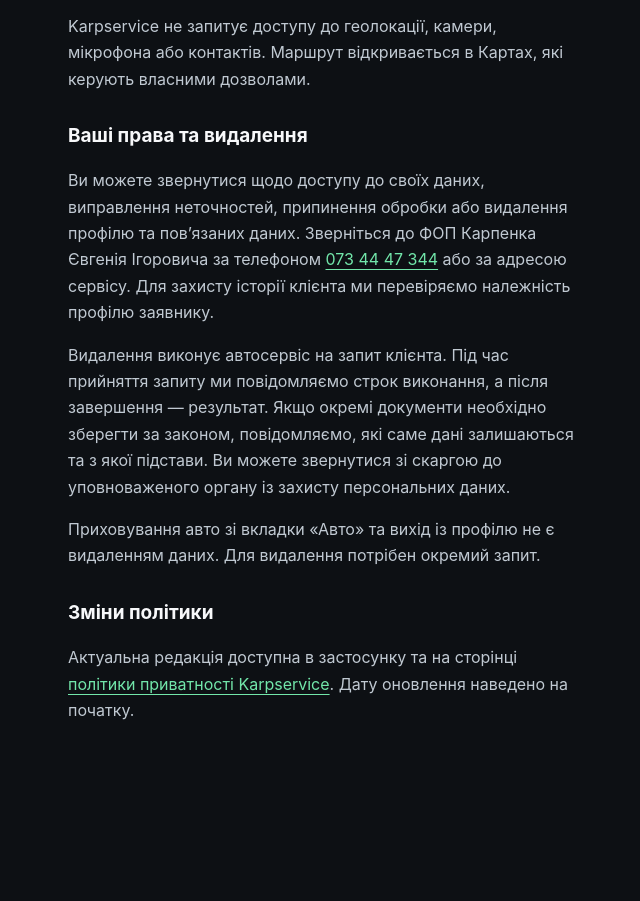
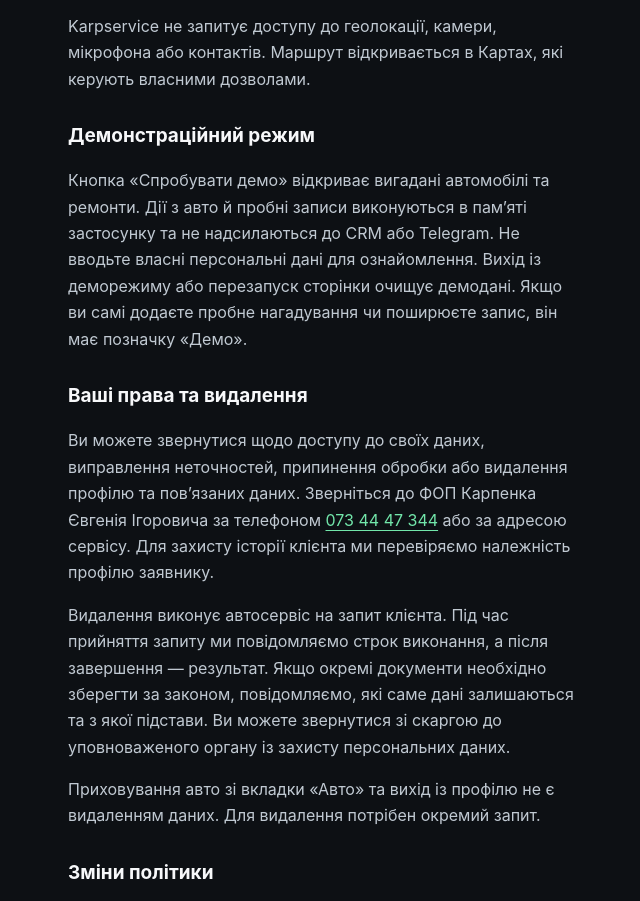
Before and after one commit to venyast31-cmyk/karpservice, a plain HTML site: page privacy/index.html in a window 1280 px wide. Shown: the part 2202-3103 px from the top of the page, without its empty margins (314-954 px from the left). Before the commit the page ends 2969 px from the top, so only its background shows below. Drawn offline with Linux system fonts and the light colour scheme.

Commit message:
Restore public demo privacy disclosure

```diff
--- a/privacy/index.html
+++ b/privacy/index.html
@@ -31,6 +31,8 @@
 <p>Ключ сесії зберігається в iOS Keychain. Вихід прибирає локальний ключ та відкликає поточну серверну сесію. Вихід не видаляє клієнтську картку або історію ремонту.</p>
 <p>Нагадування додаються лише після вашої дії та дозволу iOS і зберігаються на пристрої. Видалити їх можна у вкладці «Профіль»; вихід також прибирає заплановані нагадування. Системне меню поширення передає дані лише до обраного вами застосунку чи одержувача.</p>
 <p>Karpservice не запитує доступу до геолокації, камери, мікрофона або контактів. Маршрут відкривається в Картах, які керують власними дозволами.</p>
+<h2>Демонстраційний режим</h2>
+<p>Кнопка «Спробувати демо» відкриває вигадані автомобілі та ремонти. Дії з авто й пробні записи виконуються в пам’яті застосунку та не надсилаються до CRM або Telegram. Не вводьте власні персональні дані для ознайомлення. Вихід із деморежиму або перезапуск сторінки очищує демодані. Якщо ви самі додаєте пробне нагадування чи поширюєте запис, він має позначку «Демо».</p>
 <h2>Ваші права та видалення</h2>
 <p>Ви можете звернутися щодо доступу до своїх даних, виправлення неточностей, припинення обробки або видалення профілю та пов’язаних даних. Зверніться до ФОП Карпенка Євгенія Ігоровича за телефоном <a href="tel:+380734447344">073 44 47 344</a> або за адресою сервісу. Для захисту історії клієнта ми перевіряємо належність профілю заявнику.</p>
 <p>Видалення виконує автосервіс на запит клієнта. Під час прийняття запиту ми повідомляємо строк виконання, а після завершення — результат. Якщо окремі документи необхідно зберегти за законом, повідомляємо, які саме дані залишаються та з якої підстави. Ви можете звернутися зі скаргою до уповноваженого органу із захисту персональних даних.</p>
```
